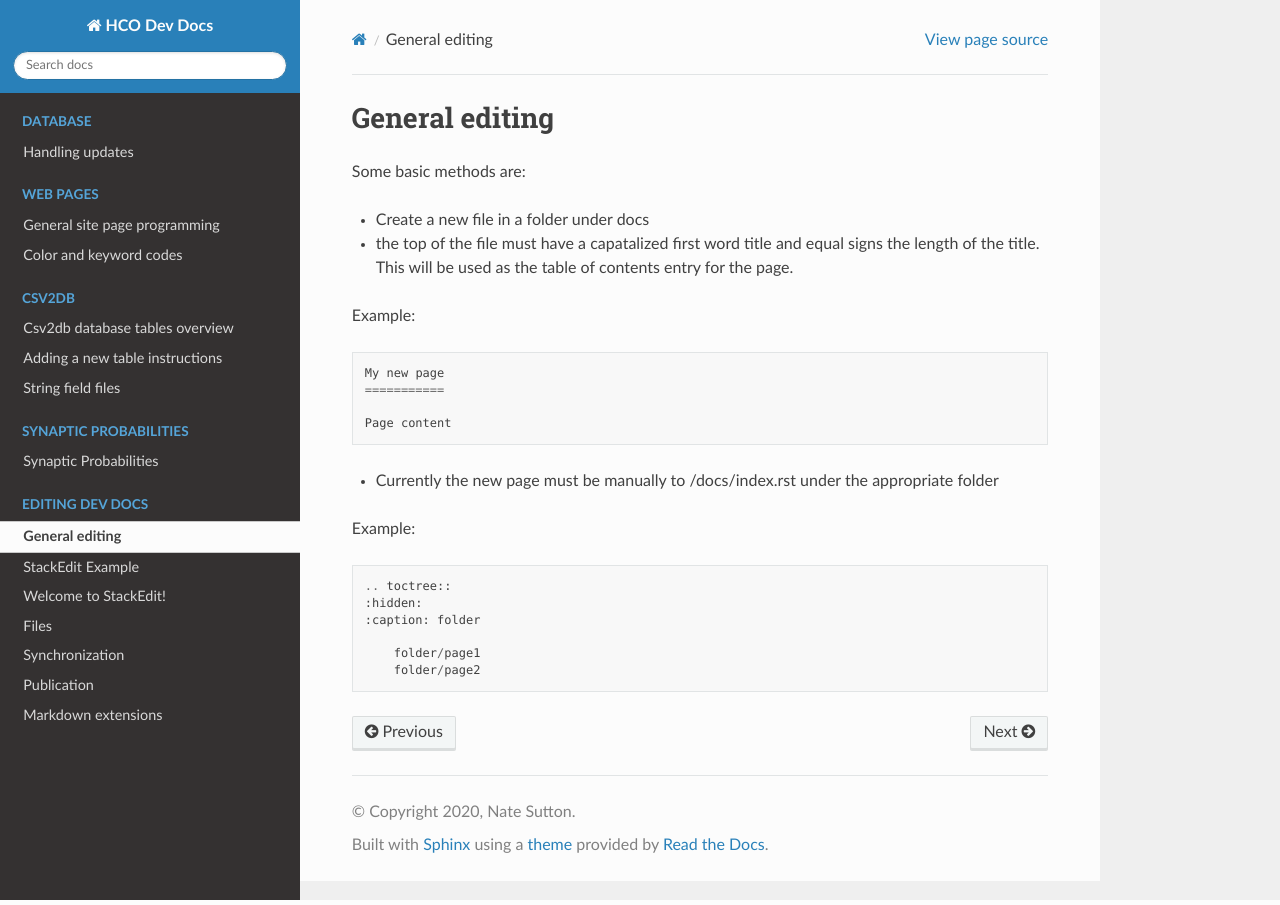
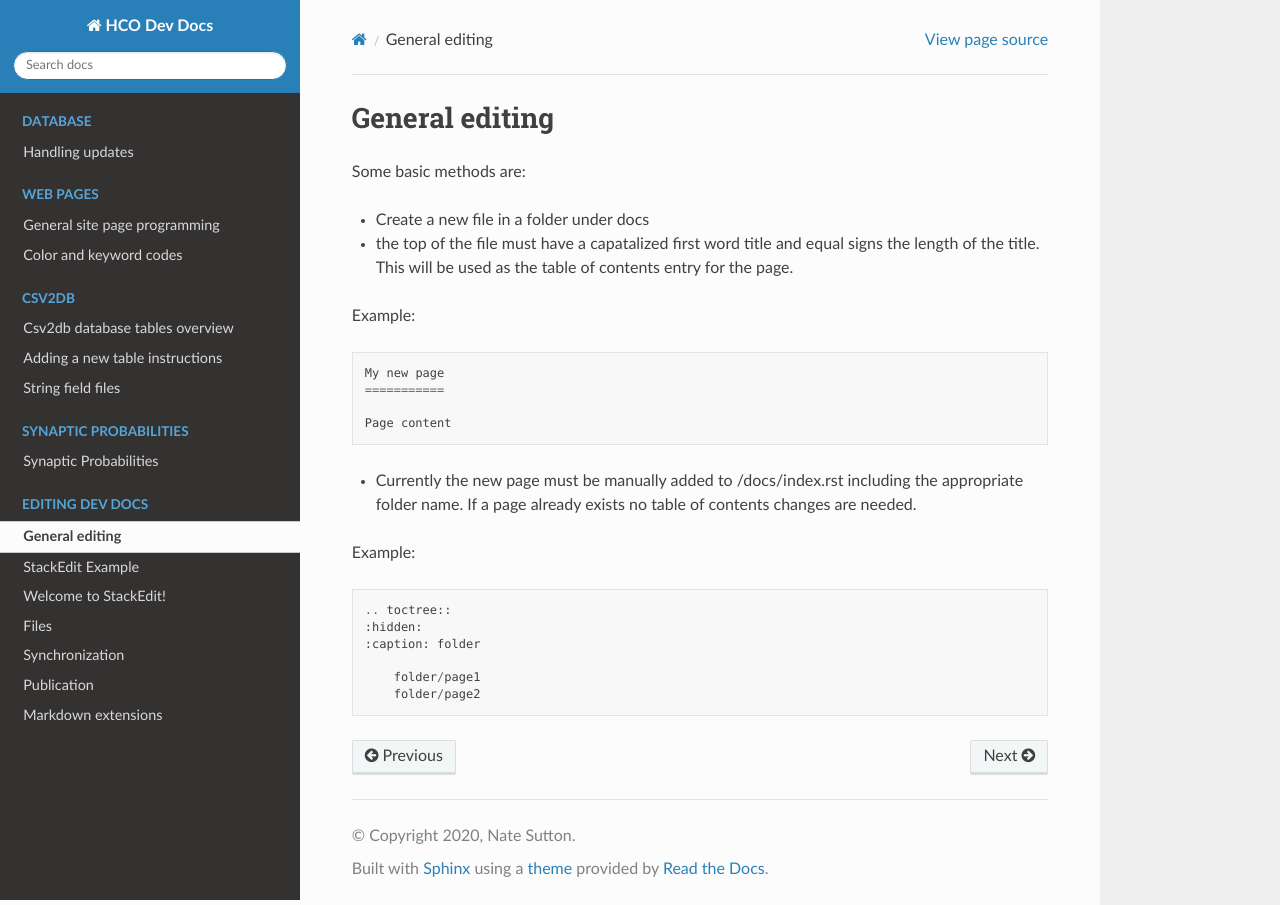
Before and after one commit to Hippocampome-Org/hco_dev_docs, a Sphinx documentation site: the page built from docs/editing/general_editing.md, in a window 1280 px wide. Built offline with Sphinx 7.4.7 and the Read the Docs theme 2.0.0, drawn with Linux system fonts in a browser that asks for light colours.

Commit message:
Update general_editing.md

```diff
--- a/docs/editing/general_editing.md
+++ b/docs/editing/general_editing.md
@@ -13,7 +13,7 @@ Example:
 
     Page content
 
-- Currently the new page must be manually to /docs/index.rst under the appropriate folder
+- Currently the new page must be manually added to /docs/index.rst including the appropriate folder name. If a page already exists no table of contents changes are needed.
 
 Example:
 
```
